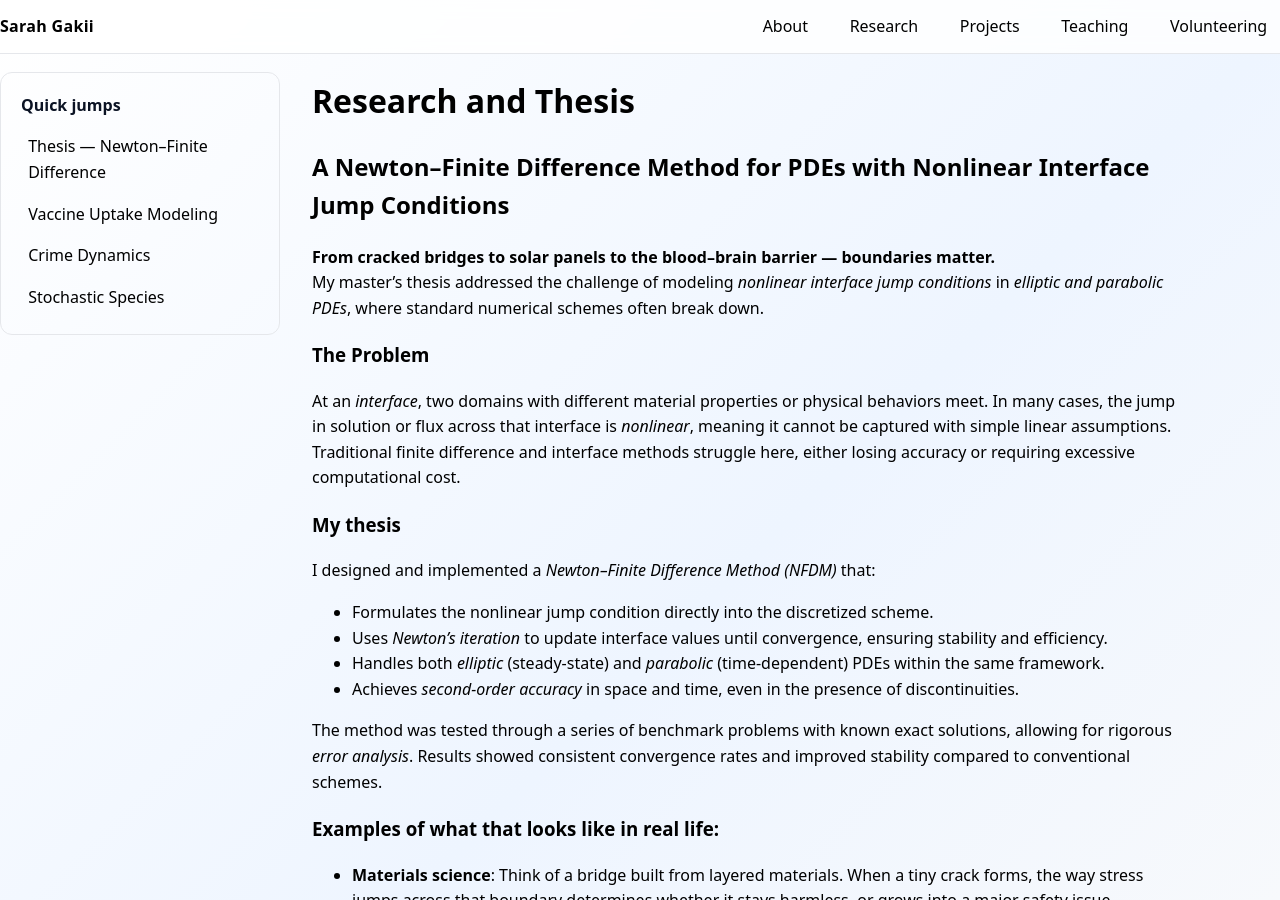
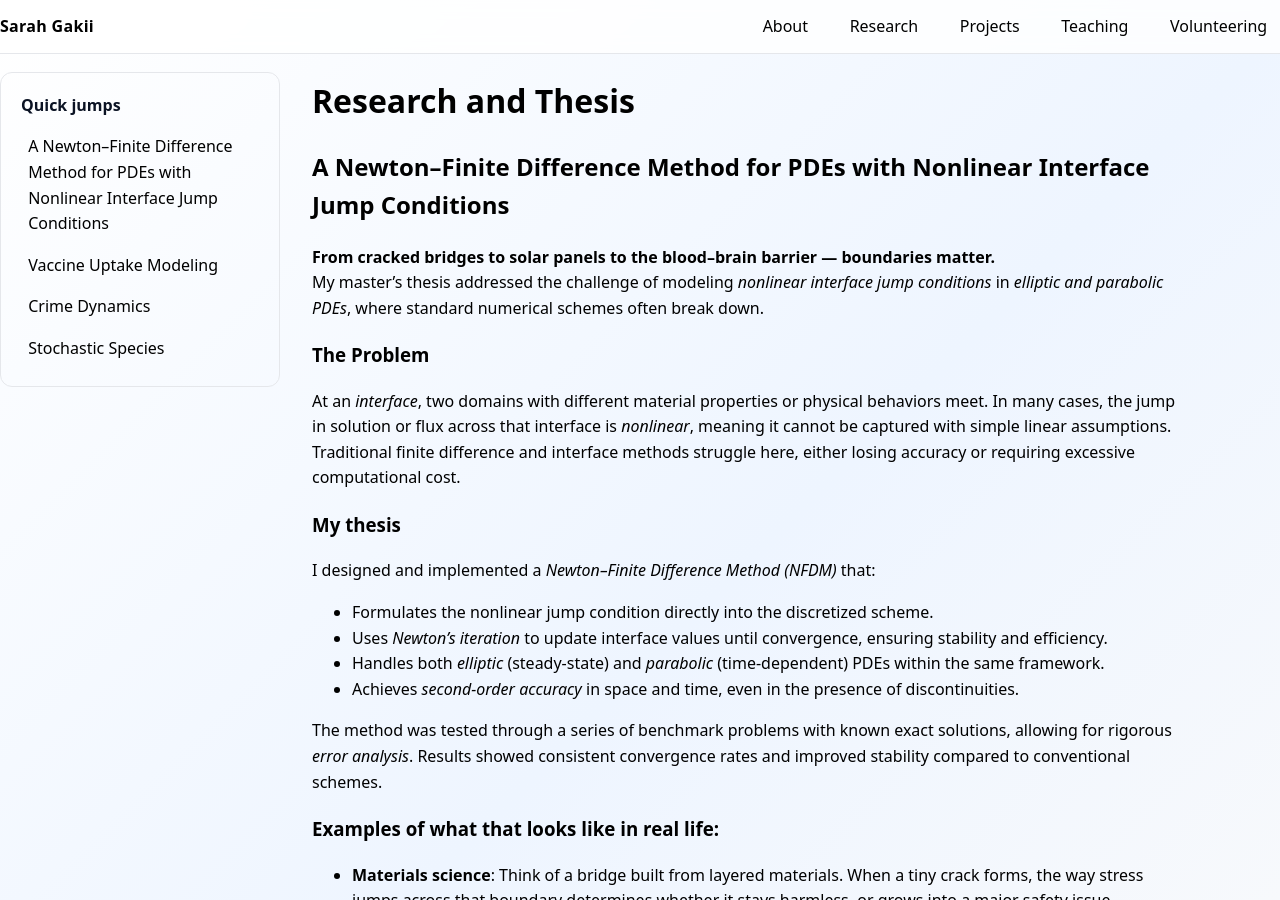
Before and after one commit to SARAH-GAKII/sarah-gakii.github.io, a Jekyll site: the page built from research.md, in a window 1280 px wide and 900 px high. Built offline with Jekyll 4.4.1, drawn with Linux system fonts in a browser that asks for light colours.

Commit message:
Update research.md

```diff
--- a/research.md
+++ b/research.md
@@ -7,7 +7,7 @@ title: Research
   <!-- Left sticky quick jumps -->
   <aside class="sidebar">
     <h2>Quick jumps</h2>
-    <a href="#thesis-newton–finite-difference-method-2025">Thesis — Newton–Finite Difference</a>
+    <a href="#a-newton–finite-difference-method-for-pdes-with-nonlinear-interface-jump-conditions">A Newton–Finite Difference Method for PDEs with Nonlinear Interface Jump Conditions</a>
     <a href="#modeling-vaccine-uptake-with-behavior--epidemics-2023">Vaccine Uptake Modeling</a>
     <a href="#crime-dynamics-cooperative-policing-2023">Crime Dynamics</a>
     <a href="#stochastic-competing-species-2022">Stochastic Species</a>
```
